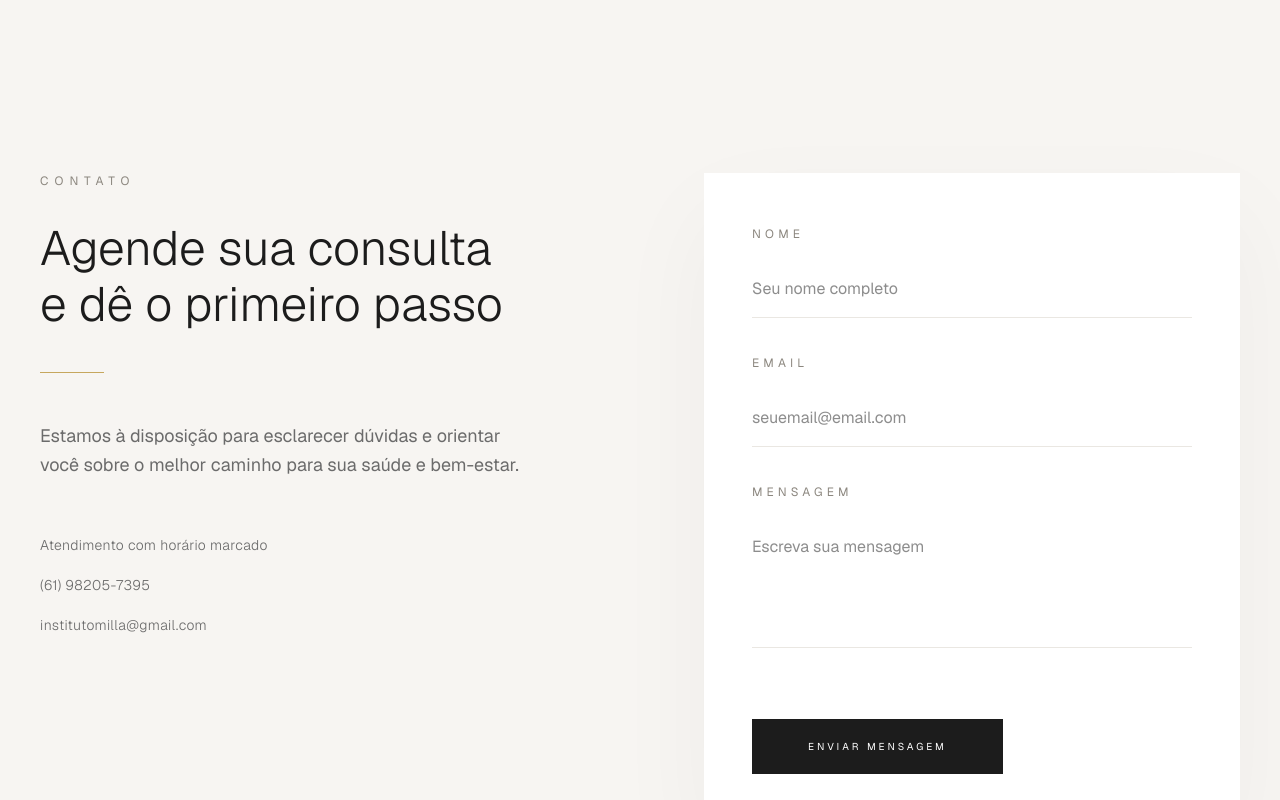
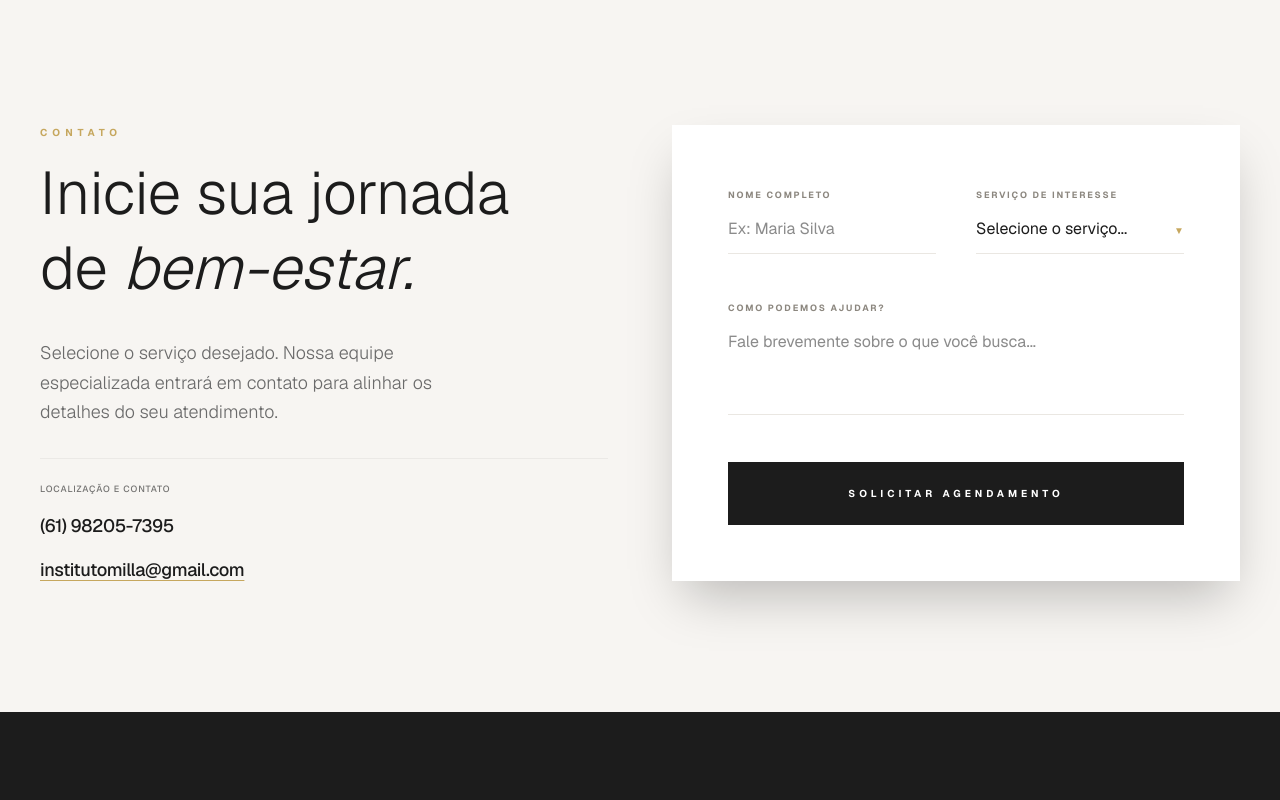
Before and after one commit to Vitor-dev2705/Instituto-Milla, a Next.js app: page / in a window 1280 px wide. Shown: the part 6780-7580 px from the top of the page. Built offline with nearby package versions, Linux system fonts and the light colour scheme.

Commit message:
feat: melhorando formulário para contato

```diff
--- a/src/components/Contact.tsx
+++ b/src/components/Contact.tsx
@@ -1,51 +1,107 @@
 "use client";
 
+import React, { useState } from "react";
+
 export default function Contact() {
+  const [loading, setLoading] = useState(false);
+
+  const handleSubmit = (e: React.FormEvent<HTMLFormElement>) => {
+    e.preventDefault();
+    setLoading(true);
+
+    const formData = new FormData(e.currentTarget);
+    const nome = formData.get("nome");
+    const especialidade = formData.get("especialidade");
+    const mensagem = formData.get("mensagem");
+
+    const textoWhatsApp = `*Novo Agendamento - Instituto Milla*
+
+*Paciente:* ${nome}
+*Interesse:* ${especialidade}
+*Mensagem:* ${mensagem}`;
+
+    const mensagemCodificada = encodeURIComponent(textoWhatsApp);
+    const numeroTelefone = "5561982057395";
+
+    setTimeout(() => {
+      window.open(`https://wa.me/${numeroTelefone}?text=${mensagemCodificada}`, "_blank");
+      setLoading(false);
+    }, 800);
+  };
+
   return (
-    <section id="contato" className="bg-[#F7F5F2] py-36 md:py-44 px-6 scroll-mt-32 overflow-hidden">
-      <div className="max-w-[1200px] mx-auto grid md:grid-cols-2 gap-32 items-start">
-        <div className="max-w-[480px]" data-aos="fade-right">
-          <span className="text-xs tracking-[0.5em] uppercase text-[#8C877F] block">
-            Contato
-          </span>
-          <h2 className="text-4xl md:text-5xl font-light mt-8 leading-[1.15] text-[#1C1C1C]">
-            Agende sua consulta
-            <br />
-            e dê o primeiro passo
-          </h2>
-          <div className="w-16 h-[1px] bg-[#C6A75E] mt-10"></div>
-          <p className="mt-12 text-lg text-[#6B6B6B] leading-relaxed">
-            Estamos à disposição para esclarecer dúvidas e orientar você
-            sobre o melhor caminho para sua saúde e bem-estar.
+    <section id="contato" className="bg-[#F7F5F2] py-20 md:py-32 px-6 scroll-mt-32">
+      <div className="max-w-[1200px] mx-auto grid lg:grid-cols-2 gap-16 items-start">
+
+        {/* Lado do Texto */}
+        <div className="space-y-8" data-aos="fade-right">
+          <div>
+            <span className="text-[10px] tracking-[0.5em] uppercase text-[#C6A75E] font-bold block mb-4">Contato</span>
+            <h2 className="text-4xl md:text-6xl font-playfair font-light text-[#1C1C1C] leading-tight">
+              Inicie sua jornada <br /> de <span className="italic">bem-estar.</span>
+            </h2>
+          </div>
+          <p className="text-[#6B6B6B] font-light text-lg leading-relaxed max-w-md">
+            Selecione o serviço desejado. Nossa equipe especializada entrará em contato para alinhar os detalhes do seu atendimento.
           </p>
-          <div className="mt-14 space-y-5 text-[#6B6B6B] text-sm tracking-wide font-light">
-            <p>Atendimento com horário marcado</p>
-            <p>(61) 98205-7395</p>
-            <p>institutomilla@gmail.com</p>
+          <div className="pt-6 border-t border-[#1C1C1C]/5 space-y-4 text-[#1C1C1C] font-medium tracking-tight">
+            <p className="text-sm opacity-60 uppercase tracking-widest text-[9px]">Localização e Contato</p>
+            <p className="text-lg">(61) 98205-7395</p>
+            <p className="text-lg underline underline-offset-4 decoration-[#C6A75E]">institutomilla@gmail.com</p>
           </div>
         </div>
 
-        <div className="bg-white p-12 shadow-[0_40px_100px_rgba(0,0,0,0.04)]" data-aos="fade-left">
-          <form className="space-y-8">
-            <div>
-              <label className="text-xs tracking-[0.35em] uppercase text-[#8C877F]">Nome</label>
-              <input type="text" placeholder="Seu nome completo" className="mt-4 w-full bg-transparent border-b border-[#EAE7E2] py-4 text-[#1C1C1C] focus:outline-none focus:border-[#C6A75E] transition-all duration-500" />
+        {/* Lado do Formulário */}
+        <div className="bg-white p-8 md:p-14 shadow-2xl relative" data-aos="fade-left">
+          <form onSubmit={handleSubmit} className="space-y-10">
+            <div className="grid md:grid-cols-2 gap-10">
+              <div className="relative">
+                <label className="text-[9px] tracking-[0.2em] uppercase text-[#8C877F] font-bold">Nome Completo</label>
+                <input name="nome" type="text" required placeholder="Ex: Maria Silva" className="w-full bg-transparent border-b border-[#EAE7E2] py-3 focus:outline-none focus:border-[#C6A75E] transition-colors" />
+              </div>
+              <div className="relative">
+                <label className="text-[9px] tracking-[0.2em] uppercase text-[#8C877F] font-bold">Serviço de Interesse</label>
+                <select
+                  name="especialidade"
+                  required
+                  className="w-full bg-transparent border-b border-[#EAE7E2] py-3 focus:outline-none focus:border-[#C6A75E] transition-colors appearance-none cursor-pointer text-[#1C1C1C]"
+                >
+                  <option value="" className="text-gray-400">Selecione o serviço...</option>
+                  <optgroup label="Fisioterapia">
+                    <option value="Fisioterapia Motora">Fisioterapia Motora</option>
+                    <option value="Fisioterapia Geriátrica">Fisioterapia Geriátrica</option>
+                    <option value="Fisioterapia Pélvica">Fisioterapia Pélvica</option>
+                  </optgroup>
+                  <optgroup label="Saúde e Bem-estar">
+                    <option value="Nutrição Clínica">Nutrição Clínica</option>
+                    <option value="Psicologia">Psicologia</option>
+                    <option value="Acupuntura">Acupuntura</option>
+                  </optgroup>
+                  <optgroup label="Terapias Corporais">
+                    <option value="Drenagem Linfática">Drenagem Linfática</option>
+                    <option value="Liberação Miofascial">Liberação Miofascial</option>
+                    <option value="Ventosaterapia">Ventosaterapia</option>
+                    <option value="Corrente Russa">Corrente Russa</option>
+                    <option value="Kinesio Taping">Kinesio Taping</option>
+                  </optgroup>
+                  <option value="Outros">Outros / Dúvidas</option>
+                </select>
+                {/* Ícone de seta customizado para o select */}
+                <div className="absolute right-0 bottom-4 pointer-events-none text-[#C6A75E] text-[10px]">▼</div>
+              </div>
             </div>
-            <div>
-              <label className="text-xs tracking-[0.35em] uppercase text-[#8C877F]">Email</label>
-              <input type="email" placeholder="seuemail@email.com" className="mt-4 w-full bg-transparent border-b border-[#EAE7E2] py-4 text-[#1C1C1C] focus:outline-none focus:border-[#C6A75E] transition-all duration-500" />
+
+            <div className="relative">
+              <label className="text-[9px] tracking-[0.2em] uppercase text-[#8C877F] font-bold">Como podemos ajudar?</label>
+              <textarea name="mensagem" rows={3} required placeholder="Fale brevemente sobre o que você busca..." className="w-full bg-transparent border-b border-[#EAE7E2] py-3 focus:outline-none focus:border-[#C6A75E] transition-all resize-none"></textarea>
             </div>
-            <div>
-              <label className="text-xs tracking-[0.35em] uppercase text-[#8C877F]">Mensagem</label>
-              <textarea rows={4} placeholder="Escreva sua mensagem" className="mt-4 w-full bg-transparent border-b border-[#EAE7E2] py-4 text-[#1C1C1C] focus:outline-none focus:border-[#C6A75E] transition-all duration-500 resize-none"></textarea>
-            </div>
-            <div className="pt-8">
-              <button type="submit" className="w-full md:w-auto px-14 py-5 bg-[#1C1C1C] text-white tracking-[0.3em] uppercase text-[10px] transition-all duration-500 hover:bg-[#C6A75E]">
-                Enviar Mensagem
-              </button>
-            </div>
+
+            <button type="submit" disabled={loading} className="w-full py-6 bg-[#1C1C1C] text-white tracking-[0.4em] uppercase text-[10px] font-bold transition-all hover:bg-[#C6A75E] disabled:opacity-50 flex justify-center items-center gap-4">
+              {loading ? "Processando..." : "Solicitar Agendamento"}
+            </button>
           </form>
         </div>
+
       </div>
     </section>
   );
```
